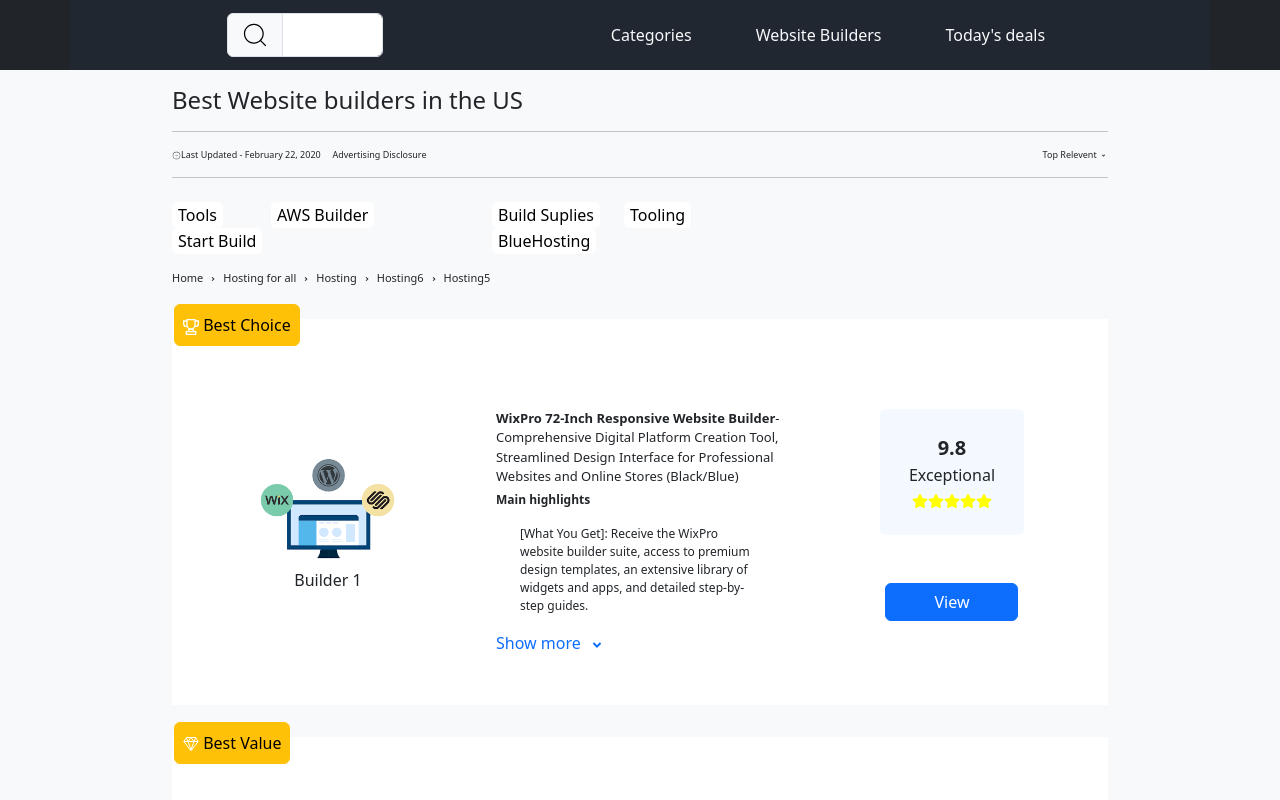
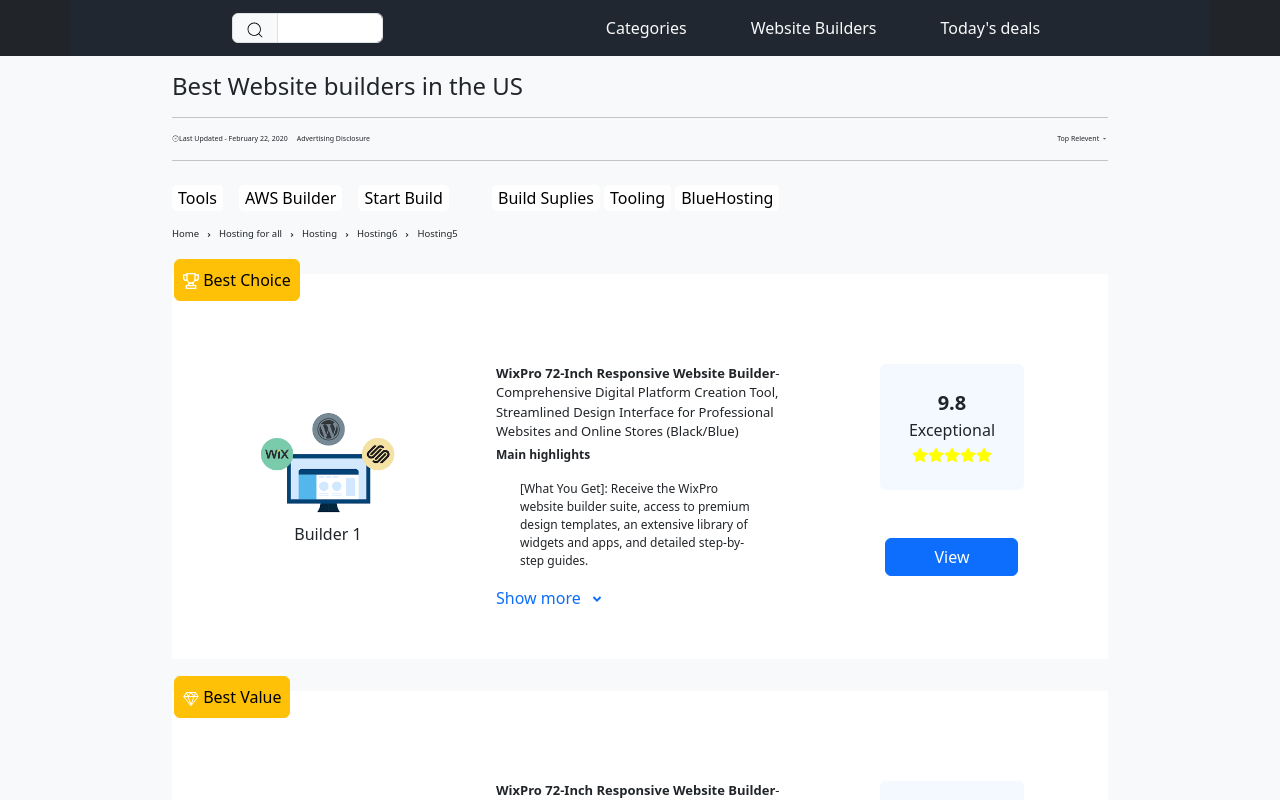
Before and after one commit to maheshkumawat274/Webbuilder_Assignment, a React (Vite) app: page / in a window 1280 px wide. Shown: the top 800 px of the page. Built offline with nearby package versions, Linux system fonts and the light colour scheme.

Commit message:
modified Webbuilder

```diff
--- a/src/components/about/About.jsx
+++ b/src/components/about/About.jsx
@@ -10,7 +10,7 @@
 import Webbuilder from './Webbuilder';
 function About({newitem}) {
   const textSize={
-    fontSize:"9px",
+    fontSize:"7px",
     fontWeight:"500"
   }
 
@@ -32,17 +32,18 @@
       <div className='row'>
         <div className='col-lg-4 col-md-6 col-sm-12 pt-2'>
           <button style={{border:"none", borderRadius:"5px", backgroundColor:"white"}}>Tools</button>
-          <button style={{border:"none", borderRadius:"5px", backgroundColor:"white"}} className='mx-5'>AWS Builder</button>
+          <button style={{border:"none", borderRadius:"5px", backgroundColor:"white"}} className='mx-3'>AWS Builder</button>
           <button style={{border:"none", borderRadius:"5px", backgroundColor:"white"}}>Start Build</button>
         </div>
         <div className='col-lg-4 col-md-6 col-sm-12 pt-2' >
           <button style={{border:"none", borderRadius:"5px", backgroundColor:"white"}}>Build Suplies</button>
-          <button style={{border:"none", borderRadius:"5px", backgroundColor:"white"}} className='mx-4'>Tooling</button>
+          <button style={{border:"none", borderRadius:"5px", backgroundColor:"white"}} className='mx-1'>Tooling</button>
           <button style={{border:"none", borderRadius:"5px", backgroundColor:"white"}}>BlueHosting</button>
         </div>
         <div className='col-lg-4 col-md-6 col-sm-12'></div>
+
       </div>
-      <div className='pt-3' style={{fontSize:"11px"}}>
+      <div className='pt-3' style={{fontSize:"9.5px"}}>
         <ul className='list-unstyled d-flex gap-1'>
           <li>Home</li>
           <li>{<RiArrowDropRightLine style={{fontSize:"12px"}}/>}</li>
--- a/src/components/header/Header.jsx
+++ b/src/components/header/Header.jsx
@@ -11,15 +11,15 @@
            <div>{<CiSearch className='pb-2' style={{fontSize:"30px"}}/>}</div>
           </div> */}
           <div className="input-group w-50 ">
-          <span className="input-group-text text-light">
-              <div>{<CiSearch style={{fontSize:"30px",color:"black"}}/>}</div>
+          <span className="input-group-text text-light" style={{height:"30px"}}>
+              <div>{<CiSearch style={{fontSize:"20px",color:"black"}}/>}</div>
             </span>
-            <input type="text" className="form-control " id="number"/>
+            <input type="text" style={{height:"30px"}} className="form-control " id="number"/>
 
           </div>
          </a>
-         <button style={{color:"white"}} className="navbar-toggler" type="button" data-toggle="collapse" data-target="#navbarNav" aria-controls="navbarNav"   aria-expanded="false" aria-label="Toggle navigation">
-           <span className="navbar-toggler-icon"></span>
+         <button style={{color:"white", height:"25px",width:"30px"}} className="navbar-toggler" type="button" data-toggle="collapse" data-target="#navbarNav" aria-controls="navbarNav"   aria-expanded="false" aria-label="Toggle navigation">
+           <span className="navbar-toggler-icon mb-3" style={{fontSize:"12px",position:"relative",right:"5px"}}></span>
          </button>
          <div className="collapse navbar-collapse" id="navbarNav">
            <ul className="navbar-nav gap-5 text-light  d-flex justify-content-end">
```
